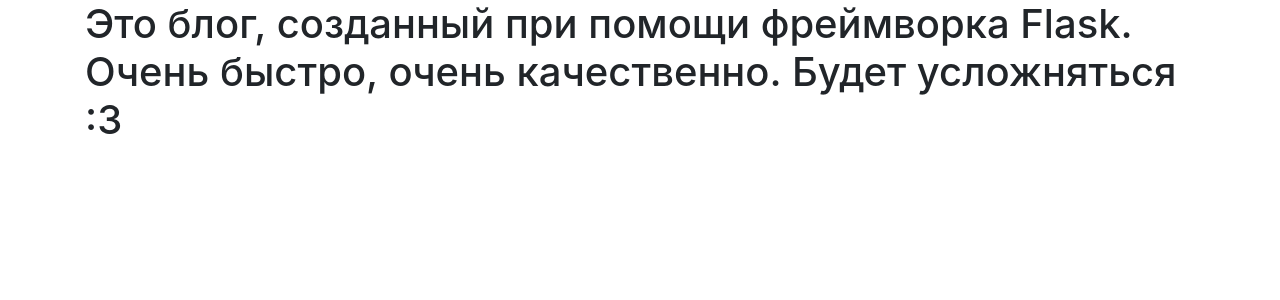
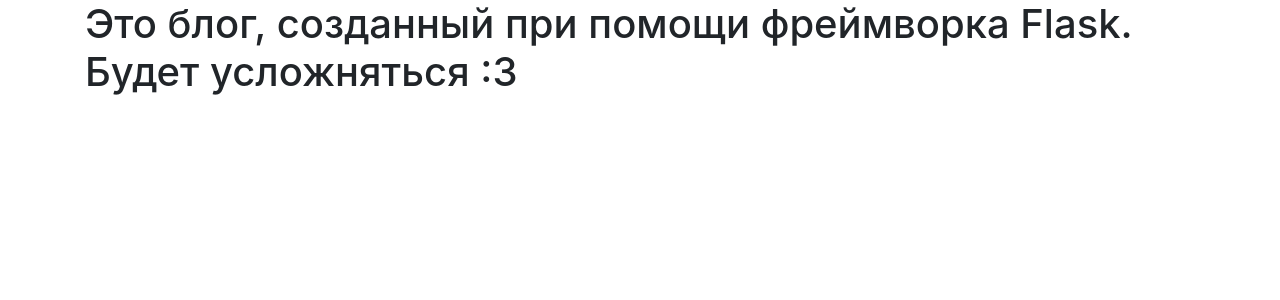
Before and after one commit to monk0ne/flaskblog, a Flask app: page /about in a window 1280 px wide. Shown: the part 56-356 px from the top of the page. Run offline with Flask 2, Linux system fonts and the light colour scheme; some libraries are stand-ins or nearby versions.

Commit message:
Update about.html

```diff
--- a/templates/about.html
+++ b/templates/about.html
@@ -1,5 +1,5 @@
 {% extends 'base.html' %}
 
 {% block content %}
-    <h1>{% block title %} Это блог, созданный при помощи фреймворка Flask. Очень быстро, очень качественно. Будет усложняться :3 {% endblock %}</h1>
+    <h1>{% block title %} Это блог, созданный при помощи фреймворка Flask. Будет усложняться :3 {% endblock %}</h1>
 {% endblock %}
```
